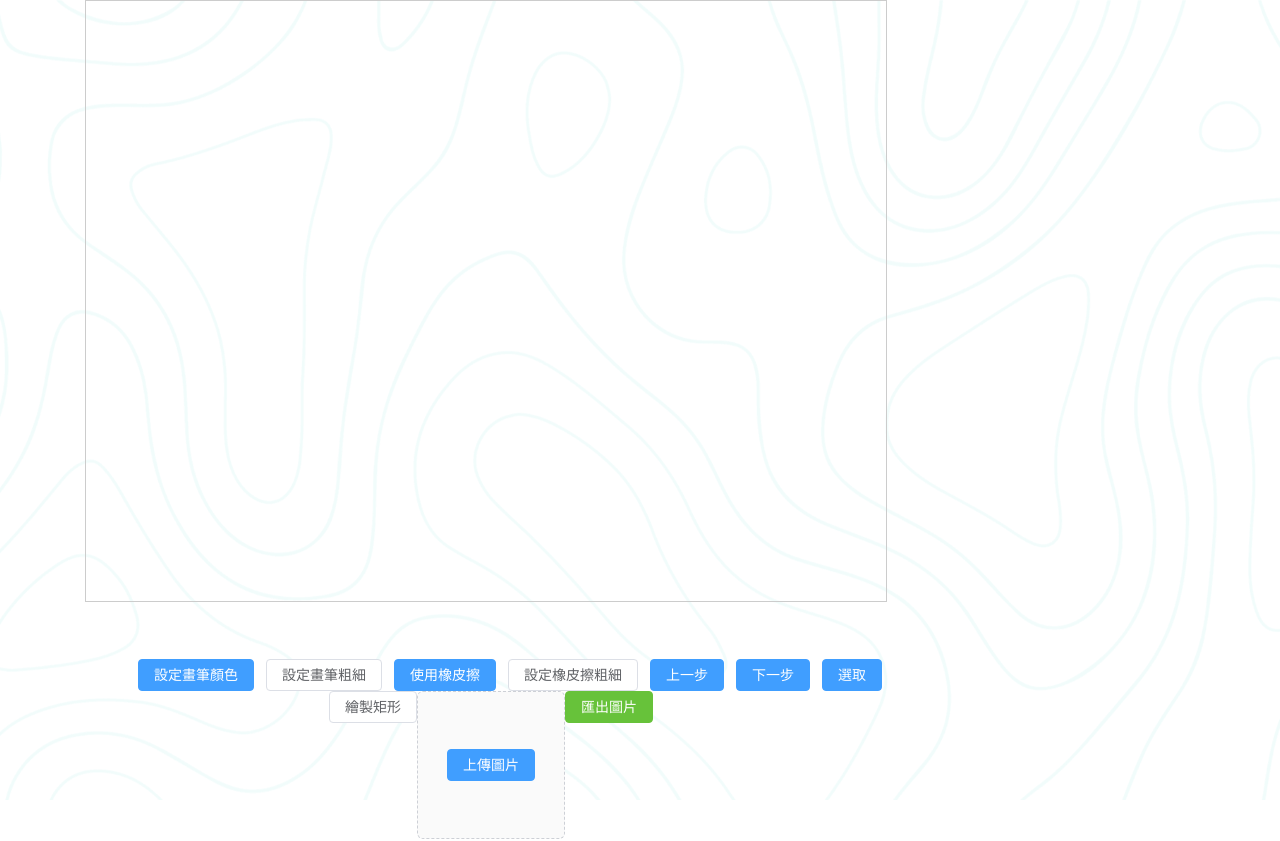
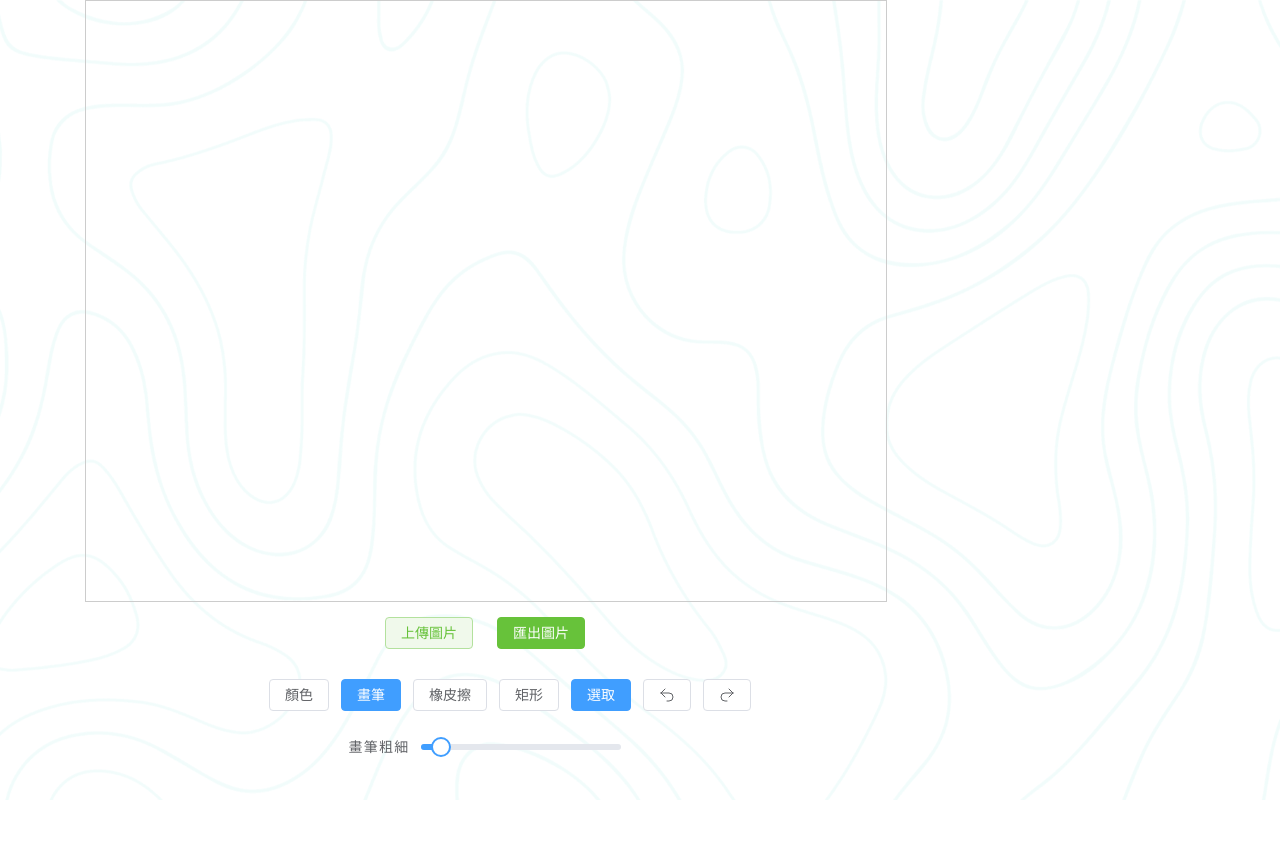
Before and after one commit to qing88622/canvas-test, a Vue app: page / in a window 1280 px wide. Shown: the top 841 px of the page. After the commit the page ends 800 px from the top, so only its background shows below. Built offline with nearby package versions, Linux system fonts and the light colour scheme; a web font is replaced by a local one.

Commit message:
modify button layout

```diff
--- a/src/components/DrawingBoard.vue
+++ b/src/components/DrawingBoard.vue
@@ -1,18 +1,14 @@
 <template>
   <div>
-    <canvas ref="canvasRef" id="canvas" width="800" height="600" style="border: 1px solid #ccc;">123</canvas>
-    <el-row type="flex" justify="center" style="margin-top: 50px">
-      <input id="setColor" v-model="brushColor" @change="selectColor" type="color" style="opacity: 0" />
-      <el-button type="primary" @click="openColorSelect">設定畫筆顏色</el-button>
-      <el-button :type="paintBrush ? 'primary' : 'default'" @click="openRangeInput">設定畫筆粗細</el-button>
-      <el-button type="primary" @click.stop="selectEraser(fabricStatus)">{{ fabricStatus ? '使用畫筆' : '使用橡皮擦' }}</el-button>
-      <el-button :type="paintEraser ? 'primary' : 'default'" @click="openBrushNum">設定橡皮擦粗細</el-button>
-      <el-button type="primary" @click="undo()">上一步</el-button>
-      <el-button type="primary" @click="redo()">下一步</el-button>
-
-      <el-button type="primary" @click="pick()">選取</el-button>
-      <el-button :type="isRectMode ? 'primary' : 'default'" @click="toggleRectMode">繪製矩形</el-button>
-
+    <canvas
+      ref="canvasRef"
+      id="canvas"
+      width="800"
+      height="600"
+      style="border: 1px solid #ccc"
+      >123</canvas
+    >
+    <el-row type="flex" justify="center" style="margin-top: 8px">
       <!-- 圖片上傳 -->
       <el-upload
         v-model:file-list="fileList"
@@ -21,24 +17,96 @@
         accept="image/*"
         :auto-upload="false"
         :on-change="handleImageUpload"
-          list-type="picture-card"
+        list-type="picture"
       >
-          <el-button type="primary">上傳圖片</el-button>
+        <el-button type="success" plain>上傳圖片</el-button>
       </el-upload>
+      <!-- 匯出圖片 -->
+      <el-button type="success" @click="exportImage" style="margin-left: 24px;">匯出圖片</el-button>
+    </el-row>
+
+    <el-row type="flex" justify="center" style="margin-top: 30px">
+      <input
+        id="setColor"
+        v-model="brushColor"
+        @change="selectColor"
+        type="color"
+        style="opacity: 0"
+      />
+      <el-button @click="openColorSelect">顏色</el-button>
+      <!-- <el-button :type="paintBrush ? 'primary' : 'default'" @click="openRangeInput">設定畫筆粗細</el-button> -->
+
       <el-button
-          type="success"
-          @click="exportImage"
+        :type="!isEraser ? 'primary' : ''"
+        @click.stop="setTool('brush')"
+        >畫筆</el-button
       >
-          匯出圖片
+      <el-button
+        :type="isEraser ? 'primary' : ''"
+        @click.stop="setTool('eraser')"
+        >橡皮擦</el-button
+      >
+
+      <!-- <el-button :type="paintEraser ? 'primary' : 'default'" @click="openBrushNum">設定橡皮擦粗細</el-button> -->
+
+      <el-button
+        :type="isRectMode ? 'primary' : 'default'"
+        @click="toggleRectMode"
+        >矩形</el-button
+      >
+      <el-button type="primary" @click="pick()">選取</el-button>
+      <!-- 上一步 -->
+      <el-button @click="undo()">
+        <svg
+          style="width: 16px"
+          xmlns="http://www.w3.org/2000/svg"
+          fill="none"
+          viewBox="0 0 24 24"
+          stroke-width="1.5"
+          stroke="currentColor"
+          class="size-6"
+        >
+          <path
+            stroke-linecap="round"
+            stroke-linejoin="round"
+            d="M9 15 3 9m0 0 6-6M3 9h12a6 6 0 0 1 0 12h-3"
+          />
+        </svg>
+      </el-button>
+      <!-- 下一步 -->
+      <el-button @click="redo()">
+        <svg
+          style="width: 16px"
+          xmlns="http://www.w3.org/2000/svg"
+          fill="none"
+          viewBox="0 0 24 24"
+          stroke-width="1.5"
+          stroke="currentColor"
+          class="size-6"
+        >
+          <path
+            stroke-linecap="round"
+            stroke-linejoin="round"
+            d="m15 15 6-6m0 0-6-6m6 6H9a6 6 0 0 0 0 12h3"
+          />
+        </svg>
       </el-button>
     </el-row>
     <el-row type="flex" justify="center" style="margin-top: 20px">
       <el-form>
-        <el-form-item v-if="paintBrush" label="設定畫筆粗細">
-          <el-slider style="width: 200px" v-model="brushNum" @change="changeBrushNum" />
+        <el-form-item v-if="!isEraser" label="畫筆粗細">
+          <el-slider
+            style="width: 200px"
+            v-model="brushNum"
+            @change="changeBrushNum"
+          />
         </el-form-item>
-        <el-form-item v-if="paintEraser" label="設定橡皮擦粗細">
-          <el-slider style="width: 200px" v-model="eraser" @change="changeEraserNum" />
+        <el-form-item v-else label="橡皮擦粗細">
+          <el-slider
+            style="width: 200px"
+            v-model="eraser"
+            @change="changeEraserNum"
+          />
         </el-form-item>
       </el-form>
     </el-row>
@@ -47,44 +115,45 @@
 
 <script setup>
 // 導入 fabric 第三方庫
-import { fabric } from 'fabric-with-erasing';
+import { fabric } from "fabric-with-erasing";
 
-const fileList = ref([])
+const fileList = ref([]);
 
-const url =ref("")
+const url = ref("");
 
-const handleImageUpload = async(file) => {
-  await nextTick()
+const handleImageUpload = async (file) => {
+  await nextTick();
   // console.log(file)
   // console.log(fileList.value)
-  if(!fileList.value.length) return
-  url.value=fileList.value[0].url
+  if (!fileList.value.length) return;
+  url.value = fileList.value[0].url;
   drawCanvas();
-}
+};
 
 // 建立 canvas 實例
 const canvasRef = ref();
 
 // 畫布中預設顯示的圖片路徑
-const showImgSrc = 'https://images.ctfassets.net/hrltx12pl8hq/3E5SSUuJCKt1KyebMAdr7f/6b98ce27789b03a6b4a62092ea4566b6/Group_5_B.jpg?fit=fill&w=600&h=400';
+const showImgSrc =
+  "https://images.ctfassets.net/hrltx12pl8hq/3E5SSUuJCKt1KyebMAdr7f/6b98ce27789b03a6b4a62092ea4566b6/Group_5_B.jpg?fit=fill&w=600&h=400";
 
 // 畫筆顏色
-const brushColor = ref('#ff0000');
+const brushColor = ref("#ff0000");
 
 // 畫筆粗細滑塊顯示/隱藏
-const paintBrush = ref(false);
+// const paintBrush = ref(true);
 
 // 畫筆粗細
 const brushNum = ref(10);
 
 // 橡皮擦粗細滑塊顯示/隱藏
-const paintEraser = ref(false);
+// const paintEraser = ref(false);
 
 // 橡皮擦粗細
 const eraser = ref(10);
 
 // 當前狀態為 畫筆false/橡皮擦true
-const fabricStatus = ref(false);
+const isEraser = ref(false);
 
 // 撤銷的快照陣列，用來記錄歷史
 let undoList = [];
@@ -113,18 +182,18 @@ const toggleRectMode = () => {
 const setupRectangleDrawing = () => {
   if (!canvasRef.value) return;
 
-  canvasRef.value.on('mouse:down', handleMouseDown);
-  canvasRef.value.on('mouse:move', handleMouseMove);
-  canvasRef.value.on('mouse:up', handleMouseUp);
+  canvasRef.value.on("mouse:down", handleMouseDown);
+  canvasRef.value.on("mouse:move", handleMouseMove);
+  canvasRef.value.on("mouse:up", handleMouseUp);
 };
 
 // Remove rectangle drawing event listeners
 const removeRectangleDrawing = () => {
   if (!canvasRef.value) return;
 
-  canvasRef.value.off('mouse:down', handleMouseDown);
-  canvasRef.value.off('mouse:move', handleMouseMove);
-  canvasRef.value.off('mouse:up', handleMouseUp);
+  canvasRef.value.off("mouse:down", handleMouseDown);
+  canvasRef.value.off("mouse:move", handleMouseMove);
+  canvasRef.value.off("mouse:up", handleMouseUp);
 };
 
 // Handle mouse down event for rectangle drawing
@@ -140,9 +209,9 @@ const handleMouseDown = (options) => {
     top: pointer.y,
     width: 0,
     height: 0,
-    fill: 'transparent',
+    fill: "transparent",
     stroke: brushColor.value,
-    strokeWidth: brushNum.value
+    strokeWidth: brushNum.value,
   });
 
   canvasRef.value.add(tempRect.value);
@@ -162,14 +231,14 @@ const handleMouseMove = (options) => {
 
   // Update rectangle position and size
   if (pointer.x < startX) {
-    tempRect.value.set('left', pointer.x);
+    tempRect.value.set("left", pointer.x);
   }
   if (pointer.y < startY) {
-    tempRect.value.set('top', pointer.y);
+    tempRect.value.set("top", pointer.y);
   }
 
-  tempRect.value.set('width', width);
-  tempRect.value.set('height', height);
+  tempRect.value.set("width", width);
+  tempRect.value.set("height", height);
 
   canvasRef.value.renderAll();
 };
@@ -213,7 +282,7 @@ function redo() {
 
 // 將圖片繪製到 canvas 中
 const drawCanvas = () => {
-  const canvas = document.querySelector('#canvas');
+  const canvas = document.querySelector("#canvas");
   const img = new Image();
   img.src = url.value;
   img.onload = function () {
@@ -236,15 +305,15 @@ const drawCanvas = () => {
 
     canvasRef.value.add(imgLayer);
 
-    canvasRef.value.freeDrawingBrush.width=brushNum.value
-    canvasRef.value.freeDrawingBrush.color=brushColor.value
+    canvasRef.value.freeDrawingBrush.width = brushNum.value;
+    canvasRef.value.freeDrawingBrush.color = brushColor.value;
 
-    canvasRef.value.on('mouse:down', function () {
+    canvasRef.value.on("mouse:down", function () {
       // saveState();
       if (!isRectMode.value) saveState();
     });
 
-    canvasRef.value.on('mouse:up', function () {
+    canvasRef.value.on("mouse:up", function () {
       // saveState();
       if (!isRectMode.value) saveState();
     });
@@ -264,7 +333,7 @@ const drawCanvas = () => {
 
 // 打開顏色選擇器
 const openColorSelect = () => {
-  nextTick(() => document.querySelector('#setColor').click());
+  nextTick(() => document.querySelector("#setColor").click());
 };
 
 // 修改畫筆顏色
@@ -273,13 +342,17 @@ const selectColor = ({ target }) => {
 };
 
 // 切換橡皮擦/畫筆狀態
-const selectEraser = status => {
-  if (!status) {
-    changeAction('erase');
+const setTool = (tool) => {
+  if (tool === "eraser") {
+    changeAction("erase");
+    isEraser.value = true;
+  } else if (tool === "brush") {
+    changeAction("undoErasing");
+    isEraser.value = false;
   } else {
-    changeAction('undoErasing');
+    console.log("setTool else");
   }
-  fabricStatus.value = !fabricStatus.value;
+  // isEraser.value = !isEraser.value;
 };
 
 // 打開/關閉畫筆粗細滑塊
@@ -290,18 +363,18 @@ const openRangeInput = () => {
 // 修改畫筆粗細
 const changeBrushNum = () => {
   canvasRef.value.freeDrawingBrush.width = brushNum.value;
-  changeAction(fabricStatus.value ? 'erase' : 'undoErasing');
+  changeAction(isEraser.value ? "erase" : "undoErasing");
 };
 
 // 打開/關閉橡皮擦粗細滑塊
-const openBrushNum = () => {
-  paintEraser.value = !paintEraser.value;
-};
+// const openBrushNum = () => {
+//   paintEraser.value = !paintEraser.value;
+// };
 
 // 修改橡皮擦粗細
 const changeEraserNum = () => {
   canvasRef.value.freeDrawingBrush.width = eraser.value;
-  changeAction(fabricStatus.value ? 'erase' : 'undoErasing');
+  changeAction(isEraser.value ? "erase" : "undoErasing");
 };
 
 //繪圖/選取
@@ -313,15 +386,19 @@ const pick = () => {
 function changeAction(mode) {
   // console.log(mode)
   switch (mode) {
-    case 'erase':
-      canvasRef.value.freeDrawingBrush = new fabric.EraserBrush(canvasRef.value);
+    case "erase":
+      canvasRef.value.freeDrawingBrush = new fabric.EraserBrush(
+        canvasRef.value
+      );
       canvasRef.value.freeDrawingBrush.width = eraser.value;
       break;
-    case 'undoErasing':
-      canvasRef.value.freeDrawingBrush = new fabric.PencilBrush(canvasRef.value);
+    case "undoErasing":
+      canvasRef.value.freeDrawingBrush = new fabric.PencilBrush(
+        canvasRef.value
+      );
       canvasRef.value.freeDrawingBrush.color = brushColor.value;
       canvasRef.value.freeDrawingBrush.width = brushNum.value;
-      canvasRef.value.freeDrawingBrush.selectable = false
+      canvasRef.value.freeDrawingBrush.selectable = false;
     default:
       break;
   }
@@ -329,14 +406,14 @@ function changeAction(mode) {
 
 // 匯出圖片
 const exportImage = () => {
-    if (!canvasRef.value) return
+  if (!canvasRef.value) return;
 
-    const dataURL = canvasRef.value.toDataURL('image/png')
-    const link = document.createElement('a')
-    link.download = 'drawing.png'
-    link.href = dataURL
-    link.click()
-  }
+  const dataURL = canvasRef.value.toDataURL("image/png");
+  const link = document.createElement("a");
+  link.download = "drawing.png";
+  link.href = dataURL;
+  link.click();
+};
 
 onMounted(() => {
   // drawCanvas();
--- a/src/pages/index.vue
+++ b/src/pages/index.vue
@@ -1,7 +1,7 @@
 <template>
   <div style="width: 800px; height: 800px;">
     <DrawingBoard />
-    <DrawingBoardN />
+    <!-- <DrawingBoardN /> -->
   </div>
 
 </template>
```
Lines whose indentation alone changed are shown as unchanged.
